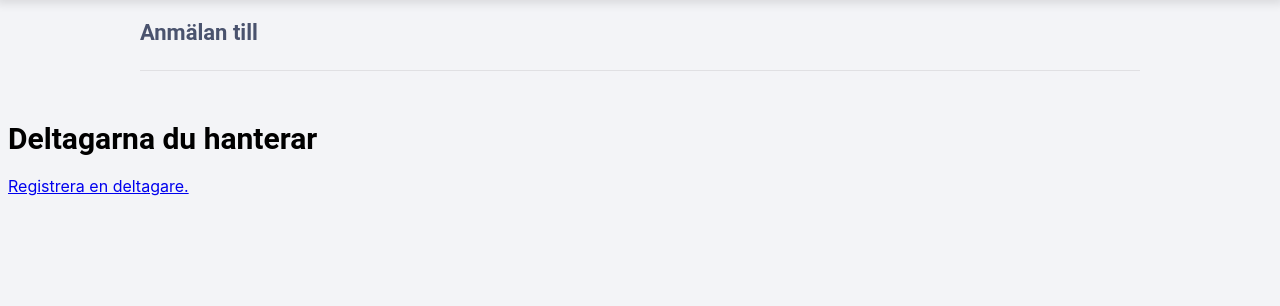
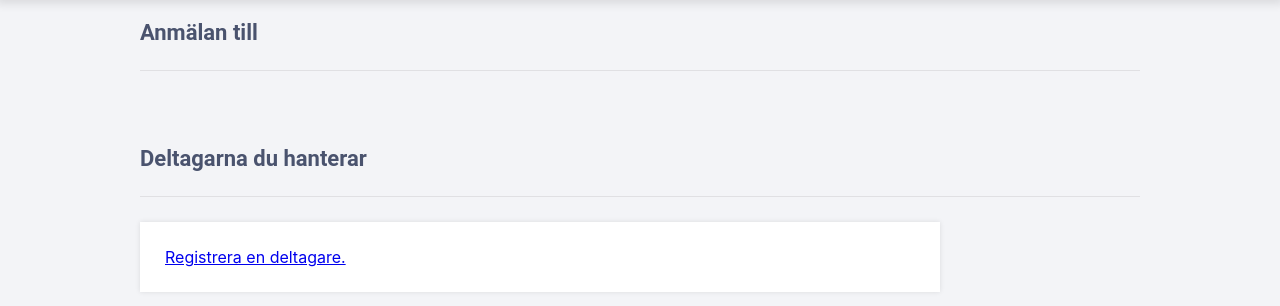
Before and after one commit to walderik/DMH, a PHP site: page /participant/index.php in a window 1280 px wide. Shown: the part 55-361 px from the top of the page. Run offline with PHP 8.4, Linux system fonts and the light colour scheme; the visitor is signed in with stand-in values (Sample User, id 1); tables that the repository leaves empty or names only in its code hold one stand-in row (values such as "Sample post"); some libraries are stand-ins or nearby versions.

Commit message:
Lite utseendefix

```diff
--- a/participant/choose_larp.php
+++ b/participant/choose_larp.php
@@ -12,7 +12,7 @@ require 'header.php';
 
 
 		<div class="content">
-			<h2>Aktivt lajv</h2>
+			<h1>Aktivt lajv</h1>
 			<label for="larp">Välj lajv:</label>
 			<form action="../includes/set_larp.php" method="POST">
     			<?php
--- a/participant/index.php
+++ b/participant/index.php
@@ -40,8 +40,9 @@ include_once '../includes/error_handling.php';
 	  <?php if (isset($message_message) && strlen($message_message)>0) {
 	      echo '<div class="message">'.$message_message.'</div>';
 	  }?>
-		<div class="registred_stuffs">
+		<div class="content">
     		<h1>Deltagarna du hanterar</h1>
+    		<p>
     		<?php
     		$persons = $current_user->getPersons();
     		if (empty($persons)) {
@@ -62,6 +63,7 @@ include_once '../includes/error_handling.php';
     		    echo "</table>";
     		}
     		?>
+    		</p>
 		</div>
 	</body>
 </html>
```
